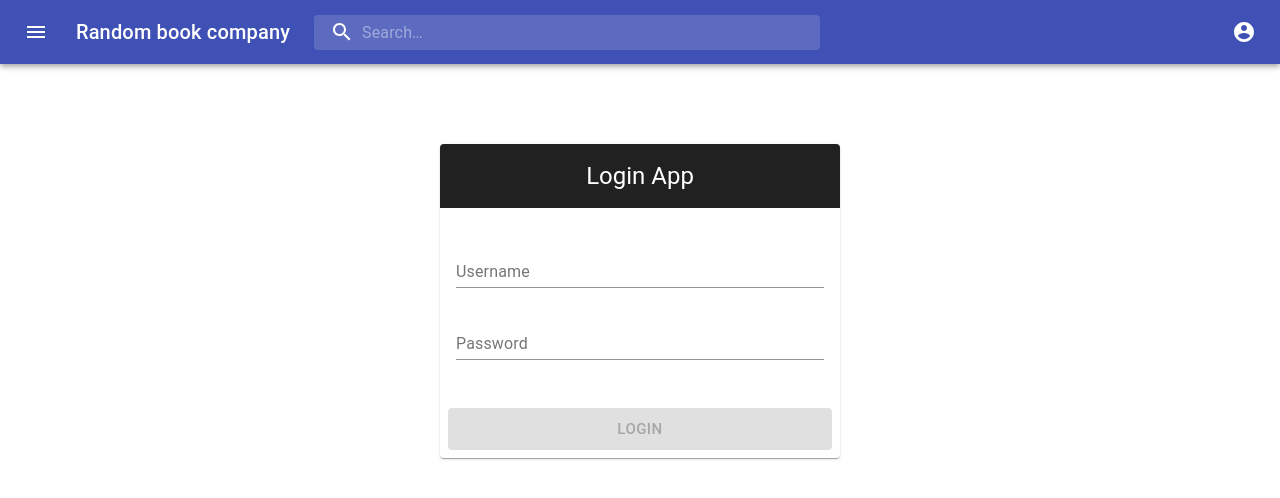
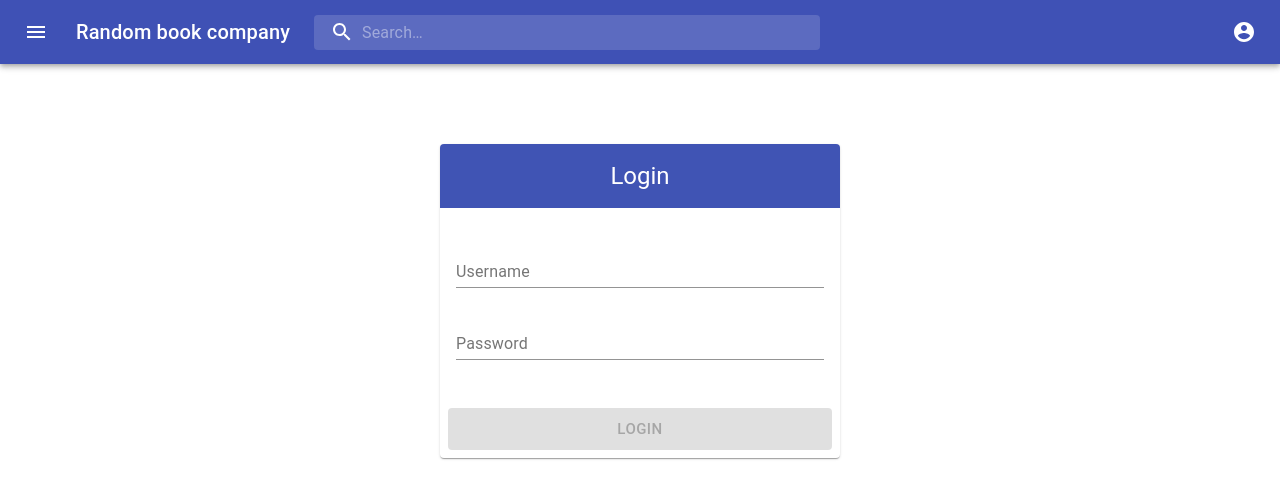
Before and after one commit to louisdtt/react-bibliotheque, a React (Create React App) app: page /login in a window 1280 px wide. Shown: the top 498 px of the page. Built offline with nearby package versions, Linux system fonts and the light colour scheme.

Commit message:
login color

```diff
--- a/src/components/Login.tsx
+++ b/src/components/Login.tsx
@@ -22,7 +22,7 @@
     },
     header: {
       textAlign: 'center',
-      background: '#212121',
+      background: '#4054b4',
       color: '#fff'
     },
     card: {
@@ -149,7 +149,7 @@
   return (
     <form className={classes.container} noValidate autoComplete="off">
       <Card className={classes.card}>
-        <CardHeader className={classes.header} title="Login App" />
+        <CardHeader className={classes.header} title="Login" />
         <CardContent>
           <div>
             <TextField
@@ -181,7 +181,7 @@
           <Button
             variant="contained"
             size="large"
-            color="secondary"
+            color="primary"
             className={classes.loginBtn}
             onClick={handleLogin}
             disabled={state.isButtonDisabled}>
```
